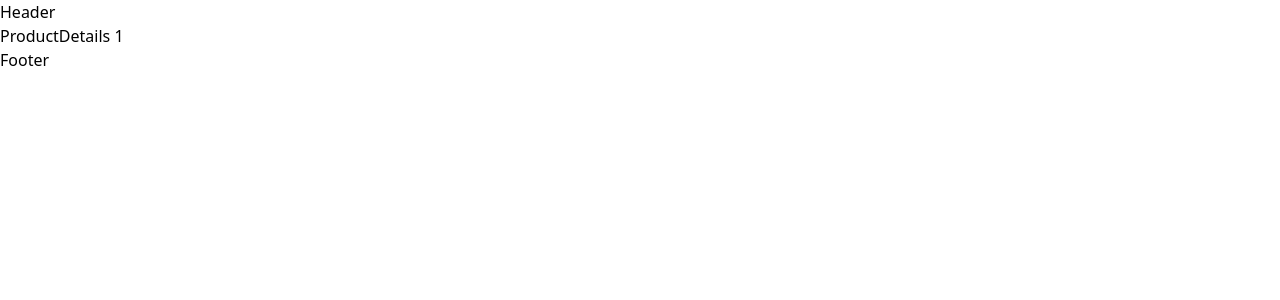
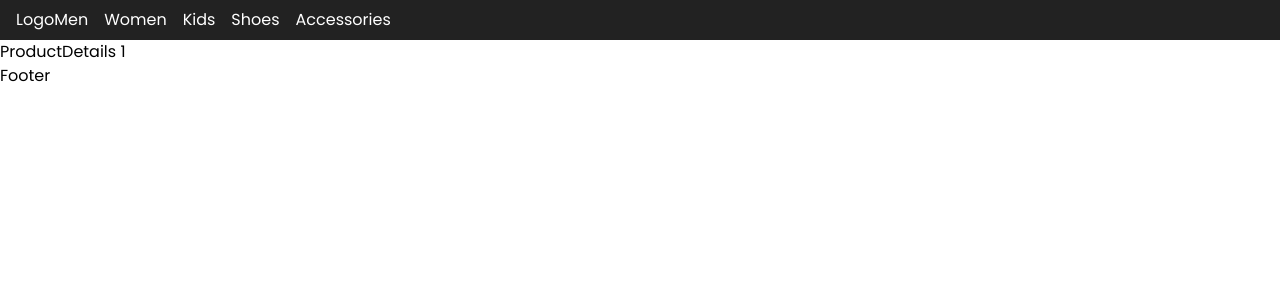
Before and after one commit to ratanont-s/wdb2-gank, a React (Vite) app: page /products/1 in a window 1280 px wide. Shown: the top 300 px of the page. Built offline with nearby package versions, Linux system fonts and the light colour scheme.

Commit message:
Update colors and font

```diff
--- a/index.html
+++ b/index.html
@@ -9,6 +9,12 @@
     <link rel="icon" type="image/png" sizes="16x16" href="/favicon-16x16.png" />
     <link rel="manifest" href="/site.webmanifest" />
     <title>WDB</title>
+    <link rel="preconnect" href="https://fonts.googleapis.com" />
+    <link rel="preconnect" href="https://fonts.gstatic.com" crossorigin />
+    <link
+      href="https://fonts.googleapis.com/css2?family=Poppins:wght@100;200;300;400;500;600;700;800;900&display=swap"
+      rel="stylesheet"
+    />
   </head>
   <body>
     <div id="root"></div>
--- a/src/components/Header.jsx
+++ b/src/components/Header.jsx
@@ -1,7 +1,31 @@
 import React from "react";
+import { Link } from "react-router-dom";
+
+const MENUS_LEFT = [
+  { name: "Men", route: "/products" },
+  { name: "Women", route: "/products" },
+  { name: "Kids", route: "/products" },
+  { name: "Shoes", route: "/products" },
+  { name: "Accessories", route: "/products" },
+];
 
 const Header = () => {
-  return <div>Header</div>;
+  return (
+    <header className="bg-secondary text-white py-2">
+      <div className="container">
+        <div className="flex items-center">
+          <Link to="/">Logo</Link>
+          <ul className="flex gap-4">
+            {MENUS_LEFT?.map((menu) => (
+              <li key={menu.name}>
+                <Link to={menu.route}>{menu.name}</Link>
+              </li>
+            ))}
+          </ul>
+        </div>
+      </div>
+    </header>
+  );
 };
 
 export default Header;
--- a/src/index.css
+++ b/src/index.css
@@ -1,3 +1,9 @@
 @tailwind base;
 @tailwind components;
 @tailwind utilities;
+
+@layer base {
+  html {
+    font-family: "Poppins", sans-serif;
+  }
+}
--- a/tailwind.config.js
+++ b/tailwind.config.js
@@ -2,7 +2,34 @@
 export default {
   content: ["./index.html", "./src/**/*.{js,ts,jsx,tsx}"],
   theme: {
-    extend: {},
+    container: {
+      center: true,
+      padding: "1rem",
+    },
+    extend: {
+      colors: {
+        primary: {
+          700: "#C1CD00",
+          DEFAULT: "#DEF81C",
+          400: "#DFF547",
+          300: "#E5F96E",
+          100: "#F6FCC3",
+          50: "#FBFFE7",
+        },
+        secondary: {
+          DEFAULT: "#222222",
+          700: "#626262",
+          500: "#9F9F9F",
+          300: "#E1E1E1",
+          100: "#F5F5F5",
+          50: "#FAFAFA",
+        },
+        success: "#13CE66",
+        info: "#3366FF",
+        warning: "#FFB020",
+        danger: "#FF000D",
+      },
+    },
   },
   plugins: [],
 };
```
